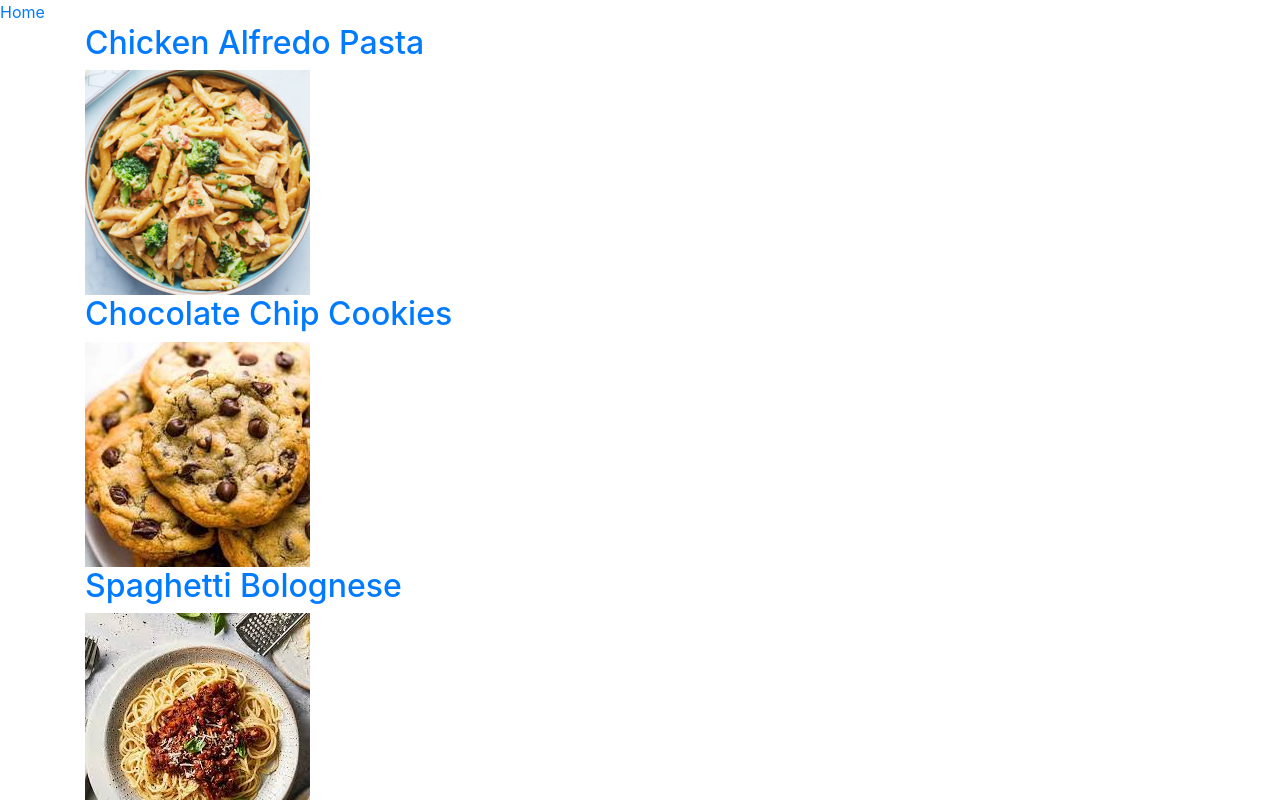
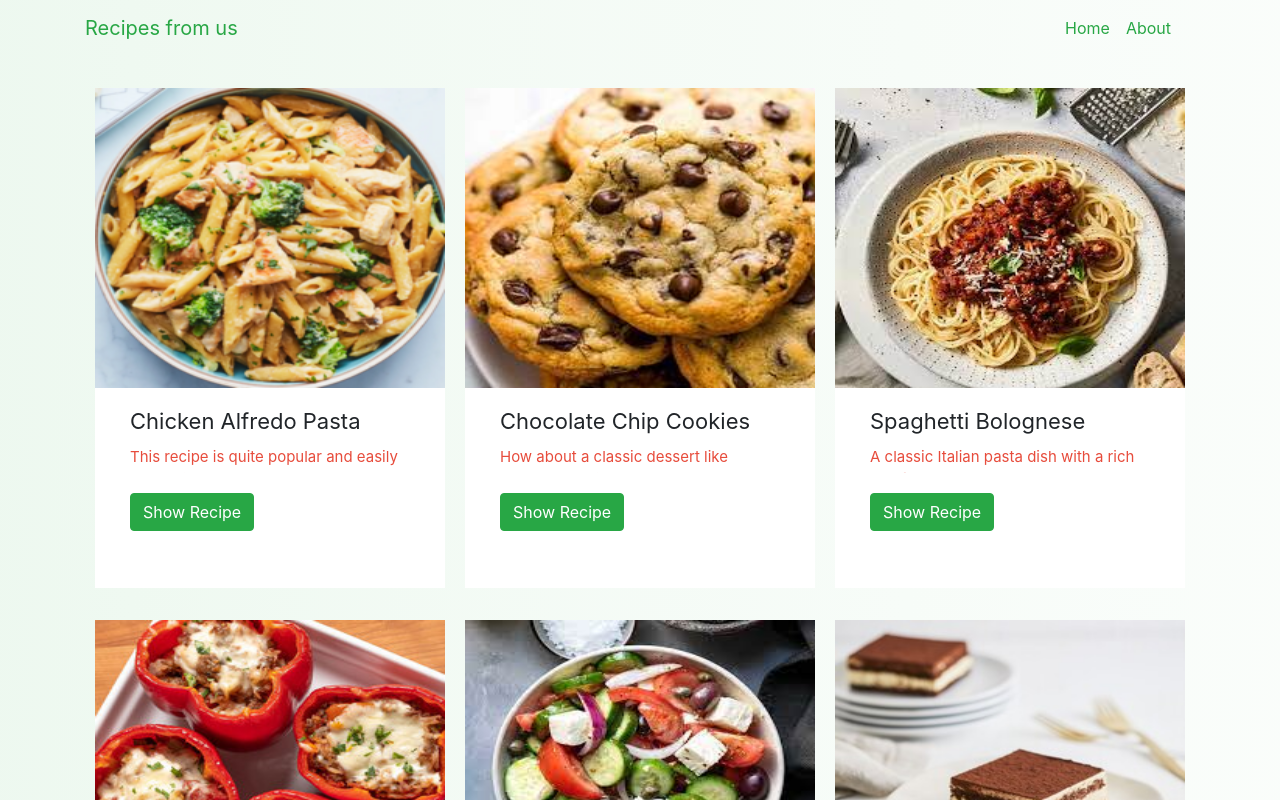
Before and after one commit to asligulkaya/recipe-project, a Vue app: page / in a window 1280 px wide. Shown: the top 800 px of the page. Built offline with nearby package versions, Linux system fonts and the light colour scheme.

Commit message:
temel comp oluşturuldu

```diff
--- a/public/index.html
+++ b/public/index.html
@@ -11,6 +11,7 @@
       integrity="sha384-ggOyR0iXCbMQv3Xipma34MD+dH/1fQ784/j6cY/iJTQUOhcWr7x9JvoRxT2MZw1T"
       crossorigin="anonymous"
     />
+    <link rel="stylesheet" href="https://cdnjs.cloudflare.com/ajax/libs/font-awesome/4.7.0/css/font-awesome.min.css">
     <link rel="stylesheet" href="main.css">
     <title><%= htmlWebpackPlugin.options.title %></title>
   </head>
--- a/public/main.css
+++ b/public/main.css
@@ -0,0 +1,3 @@
+body{
+    background: linear-gradient(90deg, rgba(223,243,227,0.5496323529411764) 0%, rgba(223,243,227,0.3311449579831933) 46%, rgba(223,243,227,0.15747549019607843) 100%);
+}
--- a/src/App.vue
+++ b/src/App.vue
@@ -1,10 +1,25 @@
 <template>
-  <div id="nav">
-    <router-link to="/">Home</router-link>
-  </div>
-  <div class="container">
+  <NavbarComp />
+  <div class="container my-3">
     <router-view />
   </div>
+  <Footer/>
 </template>
 
 <style></style>
+<script>
+import sourceData from "@/data.json";
+import NavbarComp from "@/components/NavbarComp.vue";
+import Footer from "@/components/Footer.vue";
+export default {
+  data() {
+    return {
+      recipes: sourceData.recipes,
+    };
+  },
+  components: {
+    NavbarComp,
+    Footer,
+  },
+};
+</script>
--- /dev/null
+++ b/src/components/Food.vue
@@ -0,0 +1,155 @@
+<template>
+  <div class="cardcontainer">
+    <div class="photo">
+      <img :src="`/images/${image}`" :alt="title" />
+    </div>
+    <div class="content">
+      <p class="txt4">{{ title }}</p>
+    <br>
+      <p class="txt5">{{ ilkElliHarf(description) }}</p>
+    </div>
+    <div class="footer">
+      <router-link
+        class="waves-effect waves-light btn btn-success"
+        :to="{
+          name: 'recipe.show',
+          params: { id, slug },
+        }"
+      >
+        Show Recipe
+      </router-link>
+    </div>
+  </div>
+</template>
+<style scoped>
+body {
+  margin: 0;
+  padding: 0;
+  font-family: "roboto", sans-serif;
+  background-color: #f2f2f2;
+}
+h1 {
+  text-align: center;
+  color: #333333;
+}
+.cardcontainer {
+  width: 350px;
+  height: 500px;
+  background-color: white;
+  margin-left: auto;
+  margin-right: auto;
+  transition: 0.3s;
+}
+.photo {
+  height: 300px;
+  width: 100%;
+}
+.photo img {
+  height: 100%;
+  width: 100%;
+}
+.txt1 {
+  margin: auto;
+  text-align: center;
+  font-size: 17px;
+}
+.content {
+  width: 80%;
+  height: 100px;
+  margin-left: auto;
+  margin-right: auto;
+  position: relative;
+  top: -33px;
+}
+.photos {
+  width: 90px;
+  height: 30px;
+  background-color: #e74c3c;
+  color: white;
+  position: relative;
+  top: -30px;
+  padding-left: 10px;
+  font-size: 20px;
+}
+.txt4 {
+  font-size: 22px;
+  position: relative;
+  top: 50px;
+}
+.txt5 {
+  position: relative;
+  top: 18px;
+  color: #e74c3c;
+  font-size: 15px;
+}
+.txt2 {
+  position: relative;
+  top: 10px;
+}
+@keyframes move1 {
+  0% {
+    height: 300px;
+  }
+  100% {
+    height: 200px;
+  }
+}
+.footer {
+  width: 80%;
+  height: 100px;
+  margin-left: auto;
+  margin-right: auto;
+  background-color: white;
+  position: relative;
+  top: -15px;
+}
+.btn {
+  position: relative;
+  top: 20px;
+}
+#heart {
+  cursor: pointer;
+}
+.like {
+  float: right;
+  font-size: 22px;
+  position: relative;
+  top: 20px;
+  color: #333333;
+}
+.fa-gratipay {
+  margin-right: 10px;
+  transition: 0.5s;
+}
+.txt3 {
+  color: gray;
+  position: relative;
+  top: 18px;
+  font-size: 14px;
+}
+.comments {
+  float: right;
+  cursor: pointer;
+}
+.fa-clock,
+.fa-comments {
+  margin-right: 7px;
+}
+</style>
+
+<script>
+export default {
+  props: {
+    title: String,
+    image: String,
+    id: Number,
+    slug: String,
+    description: String,
+  },
+  methods: {
+    ilkElliHarf(metin) {
+      return metin.slice(0, 50);
+    },
+  },
+};
+</script>
--- /dev/null
+++ b/src/components/FoodList.vue
@@ -0,0 +1,34 @@
+<template>
+    <div class="container">
+      <div class="row">
+        <Food v-for="recipe in recipes"
+            class="my-3"
+          :key="recipe.id"
+          :to="{
+            name: 'recipe.show',
+            params: { id: recipe.id, slug: recipe.slug },
+          }"
+          :id="recipe.id"
+          :slug="recipe.slug"
+          :image="recipe.image"
+          :title="recipe.title"
+          :description="recipe.descripton"
+        />
+      </div>
+    </div>
+  </template>
+
+  <script>
+  import sourceData from "@/data.json";
+  import Food from "@/components/Food.vue";
+  export default {
+    data() {
+      return {
+        recipes: sourceData.recipes,
+      };
+    },
+    components: {
+    Food,
+  },
+  };
+  </script>
--- /dev/null
+++ b/src/components/Footer.vue
@@ -0,0 +1,29 @@
+<template>
+    <footer class="text-center text-lg-start" style="background-color: #DFF3E3;">
+      <div class="container d-flex justify-content-center py-5">
+        <button type="button" class="btn btn-primary btn-lg btn-floating mx-2" style="background-color: #54456b;">
+          <i class="fa fa-facebook-f"></i>
+        </button>
+        <button type="button" class="btn btn-primary btn-lg btn-floating mx-2" style="background-color: #54456b;">
+          <i class="fa fa-youtube"></i>
+        </button>
+        <button type="button" class="btn btn-primary btn-lg btn-floating mx-2" style="background-color: #54456b;">
+          <i class="fa fa-instagram"></i>
+        </button>
+        <button type="button" class="btn btn-primary btn-lg btn-floating mx-2" style="background-color: #54456b;">
+          <i class="fa fa-twitter"></i>
+        </button>
+      </div>
+
+      <!-- Copyright -->
+      <div class="text-center text-white p-3" style="background-color: rgba(0, 0, 0, 0.2);">
+        © 2023 Copyright:
+        <a class="text-white" href="#">Recipes from us</a>
+      </div>
+      <!-- Copyright -->
+    </footer>
+</template>
+
+<script>
+export default {};
+</script>
--- /dev/null
+++ b/src/components/NavbarComp.vue
@@ -0,0 +1,20 @@
+<template>
+    <nav class="navbar navbar-expand-lg ftco_navbar ftco-navbar-light" id="ftco-navbar">
+        <div class="container">
+            <a class="navbar-brand text-success" href="#">Recipes from us</a>
+          <button class="navbar-toggler" type="button" data-toggle="collapse" data-target="#ftco-nav" aria-controls="ftco-nav" aria-expanded="false" aria-label="Toggle navigation">
+            <span class="fa fa-bars"></span> Menu
+          </button>
+          <div class="collapse navbar-collapse" id="ftco-nav">
+            <ul class="navbar-nav ml-auto mr-md-3">
+                <li class="nav-item active"><router-link class="nav-link text-success" to="/">Home</router-link></li>
+                <li class="nav-item"><router-link class="nav-link text-success" to="/about">About</router-link></li>
+            </ul>
+          </div>
+        </div>
+      </nav>
+</template>
+
+<script>
+export default {};
+</script>
--- a/src/views/HomeView.vue
+++ b/src/views/HomeView.vue
@@ -1,28 +1,20 @@
 <template>
   <div class="home">
-    <div class="recipes">
-      <router-link
-        v-for="recipe in recipes"
-        :key="recipe.id"
-        :to="{
-          name: 'recipe.show',
-          params: { id: recipe.id, slug: recipe.slug },
-        }"
-      >
-        <h2>{{ recipe.title }}</h2>
-        <img :src="`/images/${recipe.image}`" :alt="recipe.title" />
-      </router-link>
-    </div>
+    <FoodList />
   </div>
 </template>
 
 <script>
 import sourceData from "@/data.json";
+import FoodList from "@/components/FoodList.vue";
 export default {
   data() {
     return {
       recipes: sourceData.recipes,
     };
   },
+  components: {
+    FoodList,
+  },
 };
 </script>
```
Also changed, not shown: 1 other file (tests, documents, lock files or other folders).
